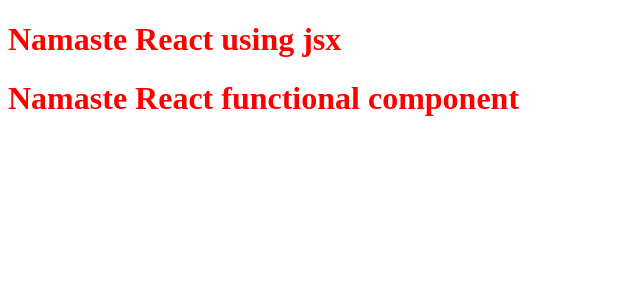
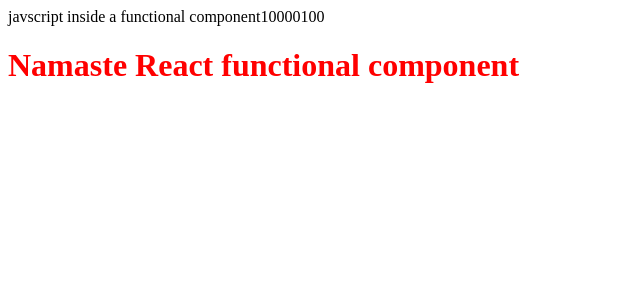
Before and after one commit to saivarshithkothwali/namaste-react, a React (Vite) app: page / in a window 1280 px wide. Shown: the top 300 px of the page, without its empty margins (0-640 px from the left). Built offline with nearby package versions, Linux system fonts and the light colour scheme.

Commit message:
Using javascript code inside jsx

```diff
--- a/App.js
+++ b/App.js
@@ -4,10 +4,13 @@
 const Title=()=>(
   <h1 id="heading" tabIndex={1}>Namaste React using jsx</h1>
 );
-
+const num=100;
 const HeadingComponent=()=>(
     <div id="container">
-       <Title/>
+      {"javscript inside a functional component"}
+      {10000}
+      {console.log(num)}
+      {num}
      <h1 className="heading">Namaste React functional component</h1>
     </div>
 );
```
